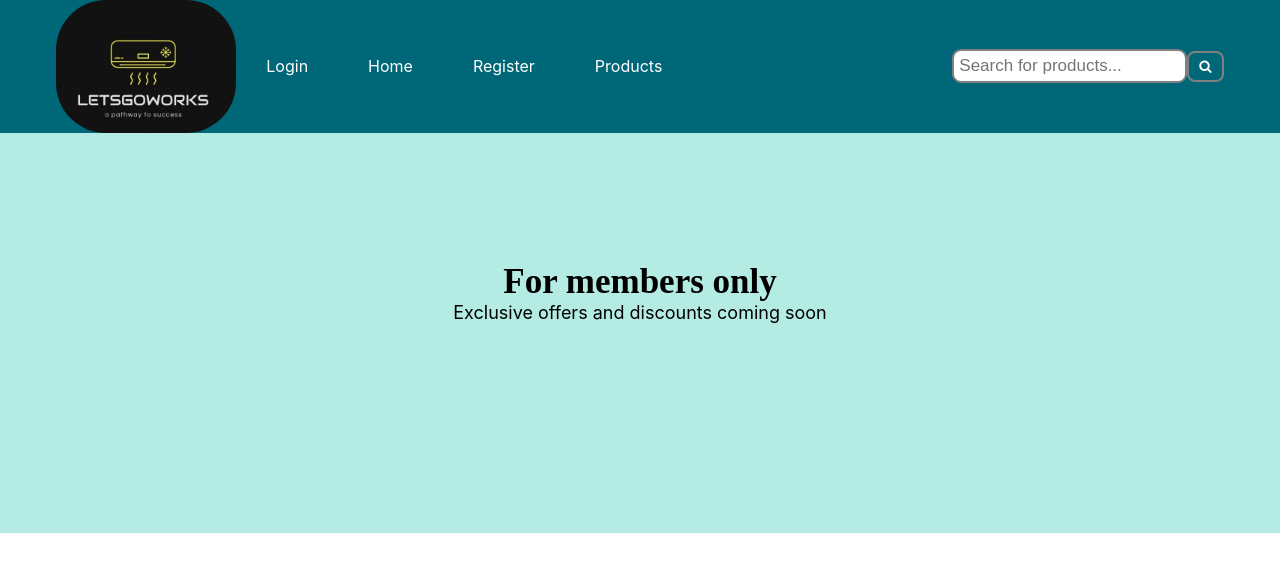
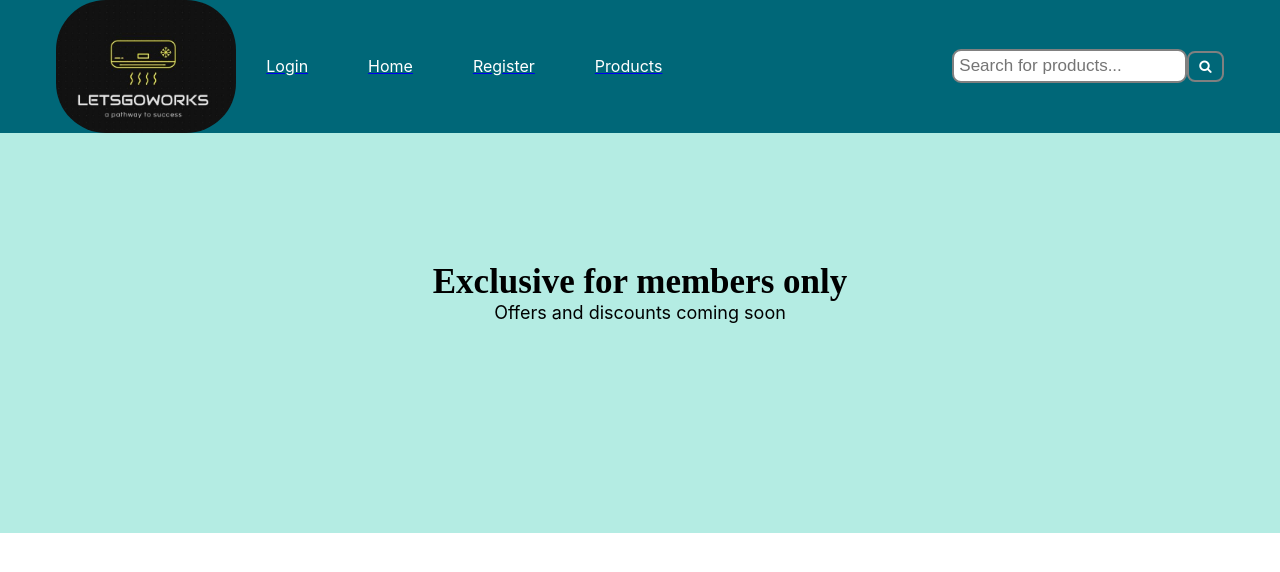
Before and after one commit to navroopsinghsandhu/EntiretyWebApp, a React (Create React App) app in the folder app/: page /memberoffers in a window 1280 px wide. Shown: the top 572 px of the page. Built offline with nearby package versions, Linux system fonts and the light colour scheme; the HTML template or start-up script is replaced by a standard one.

Commit message:
Highlighting the page header from the navigation bar for the current page

```diff
--- a/app/src/Login.js
+++ b/app/src/Login.js
@@ -69,14 +69,12 @@ function Login({ setToken }) {
         })
         .then(res =>
         res.json()).then(userdata => {
-            console.log(userdata["token"])
             // token = userdata;
             if(userdata["token"] != ''){
               setToken(userdata["token"]);
               setIsSubmitted(true);
               localStorage.setItem('role', userdata["role"]);
               localStorage.setItem('name', userdata["UserName"]);
-              console.log(userdata)
             } else {
               alert("Could not login")
             }
--- a/app/src/MemberOffers.js
+++ b/app/src/MemberOffers.js
@@ -7,9 +7,9 @@ function MemberOffers() {
         <section className="firstsection">
             <div className="box-main">
                 <div className="firstHalf">
-                    <h1 className="text-big" id="web">For members only</h1>
+                    <h1 className="text-big" id="web">Exclusive for members only</h1>
                     <p className="text-small">
-                    Exclusive offers and discounts coming soon
+                    Offers and discounts coming soon
                     </p>
 
 
--- a/app/src/Nav.js
+++ b/app/src/Nav.js
@@ -25,6 +25,12 @@ function Nav({token, setToken}) {
     }
     const navigate = useNavigate();
 
+    function resetUnderline(){
+        var elements = document.getElementsByClassName("underlined");
+        for(var i = 0; i < elements.length; i++) {
+            elements[i].style.textDecoration = 'none';
+        }
+    }
     return (
 
     <div>
@@ -33,25 +39,25 @@ function Nav({token, setToken}) {
                 <div className="logo">
                     <img src={logo} alt="logo"/>
                 </div>
-                { !isLoggedIn ? <Link to="/login" style={{ textDecoration: 'none' }}>
-                    <li>Login</li>
+                { !isLoggedIn ? <Link to="/login" >
+                    <li class="underlined" onClick={(e)=>{ resetUnderline(); e.target.style.textDecoration = "underline" }}>Login</li>
                 </Link> : <li><img className="circle-img" src={require('./product_images/human.png')} /><h1 style={{color: "black"}}>{ localStorage.getItem('name')}</h1></li>}
-                <Link to="/" style={{ textDecoration: 'none' }}>
-                    <li>Home</li>
+                <Link to="/">
+                    <li class="underlined" onClick={(e)=>{ resetUnderline(); e.target.style.textDecoration = "underline"}}>Home</li>
                 </Link>
-                { !isLoggedIn  ? <Link to="/register" style={{ textDecoration: 'none' }}>
-                    <li>Register</li> </Link>: '' }
-                <Link to="/products" style={{ textDecoration: 'none' }}>
-                    <li>Products</li>
+                { !isLoggedIn  ? <Link to="/register" >
+                    <li class="underlined" onClick={(e)=>{ resetUnderline(); e.target.style.textDecoration = "underline"}}>Register</li> </Link>: '' }
+                <Link to="/products" >
+                    <li class="underlined" onClick={(e)=>{ resetUnderline(); e.target.style.textDecoration = "underline"}}>Products</li>
                 </Link>
 
-                 {isLoggedIn && role == 'manager' ? <Link to="/addproducts" style={{ textDecoration: 'none' }}>
-                    <li>Add Products</li>  </Link>: ''}
+                 {isLoggedIn && role == 'manager' ? <Link to="/addproducts">
+                    <li class="underlined" onClick={(e)=>{ resetUnderline(); e.target.style.textDecoration = "underline"}}>Add Products</li>  </Link>: ''}
 
-                {role == 'customer' || role == 'member'? <Link to="/cart" style={{ textDecoration: 'none' }}>
-                    <li>Cart</li></Link> : ''}
-                {isLoggedIn && role == 'member'? <Link to="/memberoffers" style={{ textDecoration: 'none' }}>
-                    <li>Member Offers</li>  </Link>: ''}
+                {role == 'customer' || role == 'member'? <Link to="/cart" >
+                    <li class="underlined" onClick={(e)=>{ resetUnderline(); e.target.style.textDecoration = "underline"}}>Cart</li></Link> : ''}
+                {isLoggedIn && role == 'member'? <Link to="/memberoffers" >
+                    <li class="underlined" onClick={(e)=>{ resetUnderline(); e.target.style.textDecoration = "underline"}}>Member Offers</li>  </Link>: ''}
                 { !isLoggedIn ? "": <li onClick={handleClick} >Logout</li> }
             </ul>
 
--- a/app/src/Product.js
+++ b/app/src/Product.js
@@ -15,7 +15,7 @@ function Product(props) {
             });
     }
 
-
+    if(localStorage.getItem('token') != null){
         fetch("http://127.0.0.1:8000/productusercheck/" + localStorage.getItem('token') + "/" + props.ProductId)
         .then((res) => res.json())
         .then((data) => {
@@ -27,6 +27,7 @@ function Product(props) {
             }, 100)
 
         })
+    }
 
 
     return (
@@ -41,8 +42,8 @@ function Product(props) {
                 <p className="info">Product Price ${props.ProductPrice}</p>
                 {/* <p className="info">{props.key}</p>; */}
 
-                { localStorage.getItem("role") == 'customer' ? <button className="add_to_cart_btn" style={{padding:10}} onClick={addedFlag ? null :addToCart}>{addedFlag ? "Added" : "Add to Cart"}</button> : ""}
-                <button id ={props.ProductId} className='remove_button' style={{marginLeft:10, padding:5}} onClick={(e) =>{props.removeProduct(e.target.id)}}> Remove </button>
+                { localStorage.getItem("role") == 'customer'  || localStorage.getItem("role") == 'member' ? <button className="add_to_cart_btn" style={{padding:10}} onClick={addedFlag ? null :addToCart}>{addedFlag ? "Added" : "Add to Cart"}</button> : ""}
+                { localStorage.getItem("role") == 'manager' ? <button id ={props.ProductId} className='remove_button' style={{marginLeft:10, padding:5}} onClick={(e) =>{props.removeProduct(e.target.id)}}> Remove </button> : ""}
             </div>
         </div>
     </div>
```
Lines whose indentation alone changed are shown as unchanged.
